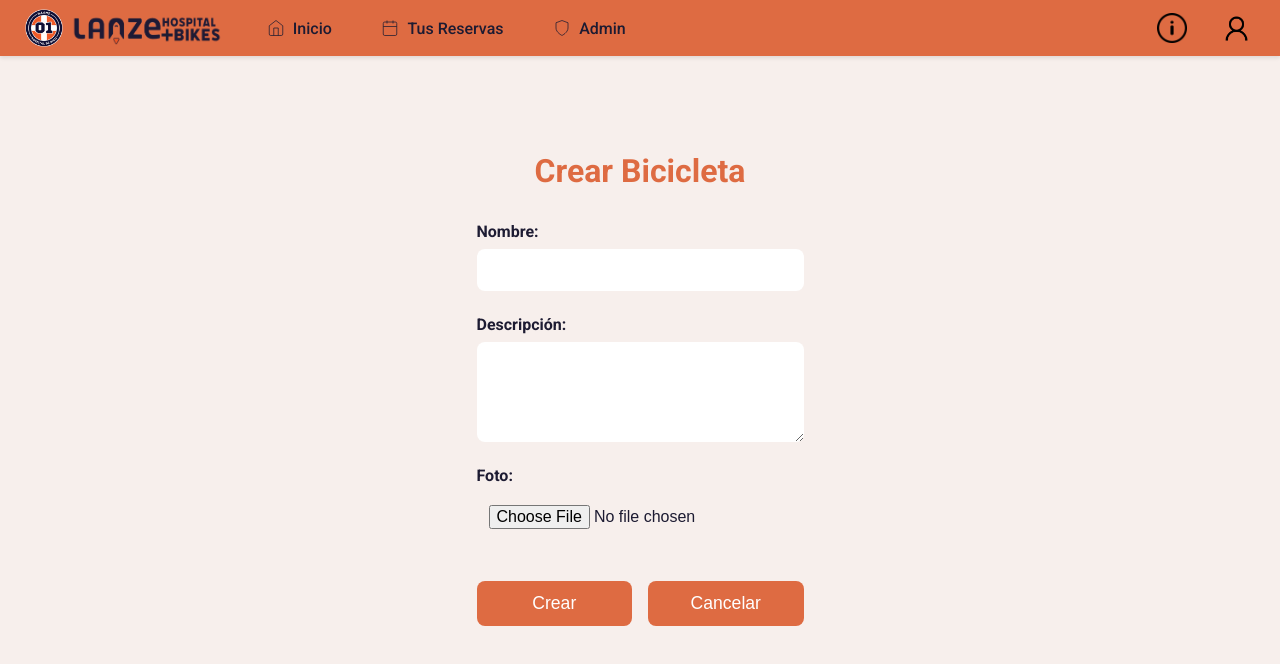
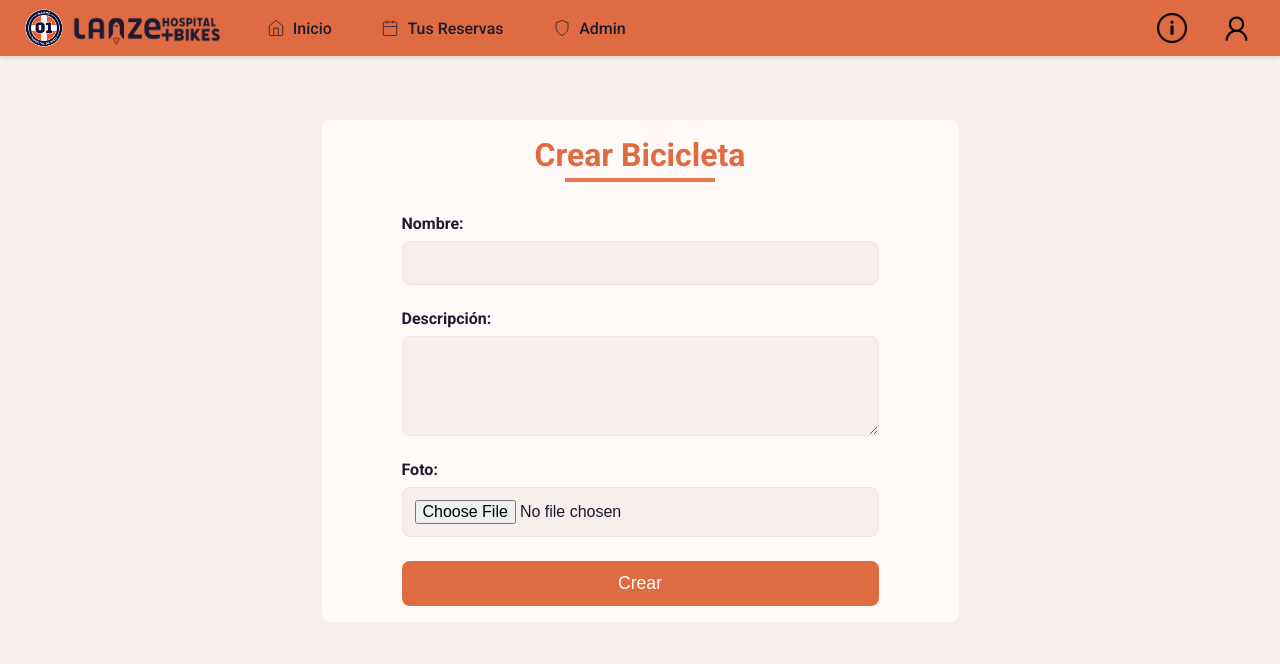
Before and after one commit to Bicis-HLanz/hopital-bicis, a Next.js app: page /gestionar/bicicletas/crearBicicleta in a window 1280 px wide. Shown: the top 664 px of the page. Built offline with nearby package versions, Linux system fonts and the light colour scheme.

Commit message:
hecha pantalla crear bicicleta con funcionalidad

```diff
--- a/app/(app)/gestionar/bicicletas/crearBicicleta/page.module.css
+++ b/app/(app)/gestionar/bicicletas/crearBicicleta/page.module.css
@@ -1,7 +1,29 @@
 .formContainer {
-  max-width: 600px;
   margin: 0 auto;
-  padding: 2rem;
+  padding: 1rem 5rem;
+  border-radius: 8px;
+  background-color: var(--background-light)
+}
+
+.successMessage {
+  color: #2e7d32;
+  font-size: 0.85rem;
+  margin-top: 0.5rem;
+  background-color: #e8f5e9;
+  padding: 0.4rem 0.8rem;
+  border-left: 2px solid #4caf50;
+  animation: fadeIn 0.3s ease-out;
+  text-align: center;
+}
+
+.errorMessage {
+  color: #dc3545;
+  font-size: 0.85rem;
+  margin-top: 0.5rem;
+  padding: 0.4rem 0.8rem;
+  background-color: rgba(220, 53, 69, 0.05);
+  border-left: 2px solid #dc3545;
+  text-align: center;
 }
 
 .title {
@@ -9,6 +31,20 @@
   color: var(--primary);
   margin-bottom: 2rem;
   text-align: center;
+  text-align: center;
+  position: relative;
+  padding-bottom: 0.5rem;
+}
+
+.title::after {
+  content: "";
+  position: absolute;
+  bottom: 0;
+  left: 50%;
+  transform: translateX(-50%);
+  width: 150px;
+  height: 4px;
+  background-color: var(--accent);
 }
 
 .form {
@@ -28,10 +64,12 @@
 .textarea,
 .inputFile {
   padding: 0.75rem;
+  padding-right: 10rem;
   font-size: 1rem;
-  border: 1px solid var(--border-color);
+  border: 1px solid var(--accent2);
   border-radius: 8px;
   margin-top: 0.5rem;
+  background-color: var(--background);
 }
 
 .textarea {
@@ -43,7 +81,6 @@
   display: flex;
   justify-content: space-between;
   gap: 1rem;
-  margin-top: 1rem;
 }
 
 .createButton {
@@ -61,19 +98,3 @@
 .createButton:hover {
   background-color: var(--secondary);
 }
-
-.cancelButton {
-  flex: 1;
-  background-color: var(--primary);
-  color: white;
-  padding: 0.75rem;
-  font-size: 1.1rem;
-  border: none;
-  border-radius: 8px;
-  cursor: pointer;
-  transition: all 0.3s ease;
-}
-
-.cancelButton:hover {
-  background-color: var(--secondary);
-}
--- a/app/(app)/gestionar/bicicletas/crearBicicleta/page.tsx
+++ b/app/(app)/gestionar/bicicletas/crearBicicleta/page.tsx
@@ -1,42 +1,26 @@
 'use client';
 
-import { useState } from "react";
-import { useRouter } from "next/navigation";
+import { useActionState, useState } from "react";
 import styles from "./page.module.css";
+import { createBicycle } from "@/actions";
 
 export default function CrearBicicletaPage() {
-  const router = useRouter();
   const [name, setName] = useState("");
   const [description, setDescription] = useState("");
-  const [imageFile, setImageFile] = useState<File | null>(null);
-  const [loading, setLoading] = useState(false);
 
-  const handleImageChange = (e: React.ChangeEvent<HTMLInputElement>) => {
-    if (e.target.files && e.target.files[0]) {
-      setImageFile(e.target.files[0]);
-    }
+  const initialState = {
+    message: "",
   };
 
-  const handleSubmit = async (e: React.FormEvent) => {
-    e.preventDefault();
-    setLoading(true);
-
-    try {
-     console.log("Creando bicicleta:", { name, description, imageFile });
-
-      router.push("/bicicletas");
-    } catch (error) {
-      console.error("Error al crear bicicleta:", error);
-      alert("Error al crear la bicicleta");
-    } finally {
-      setLoading(false);
-    }
-  };
+  const [state, formAction, pending] = useActionState(
+    createBicycle,
+    initialState
+  );
 
   return (
     <div className={styles.formContainer}>
       <h1 className={styles.title}>Crear Bicicleta</h1>
-      <form className={styles.form} onSubmit={handleSubmit}>
+      <form className={styles.form} action={formAction}>
         <label className={styles.label}>
           Nombre:
           <input
@@ -44,6 +28,9 @@ export default function CrearBicicletaPage() {
             value={name}
             onChange={(e) => setName(e.target.value)}
             required
+            maxLength={30}
+            name="name"
+            id="name"
             className={styles.input}
           />
         </label>
@@ -54,6 +41,9 @@ export default function CrearBicicletaPage() {
             value={description}
             onChange={(e) => setDescription(e.target.value)}
             required
+            maxLength={300}
+            name="description"
+            id="description"
             className={styles.textarea}
           />
         </label>
@@ -63,25 +53,21 @@ export default function CrearBicicletaPage() {
           <input
             type="file"
             accept="image/*"
-            onChange={handleImageChange}
+            name="photo"
+            id="photo"
             className={styles.inputFile}
           />
         </label>
 
+        {state?.message.includes("error") && <p className={styles.errorMessage}>{state.message}</p>}
+        {state?.message.includes("éxito") && <p className={styles.successMessage}>{state.message}</p>}
         <div className={styles.buttonGroup}>
           <button
             type="submit"
             className={styles.createButton}
-            disabled={loading}
+            disabled={pending}
           >
-            {loading ? "Creando..." : "Crear"}
-          </button>
-          <button
-            type="button"
-            onClick={() => router.push("/bicicletas")}
-            className={styles.cancelButton}
-          >
-            Cancelar
+            {pending ? "Creando..." : "Crear"}
           </button>
         </div>
       </form>
--- a/app/(app)/gestionar/bicicletas/page.tsx
+++ b/app/(app)/gestionar/bicicletas/page.tsx
@@ -24,7 +24,6 @@ export default async function Page() {
                 className={styles.cardImage}
               />
               <h2 className={styles.userName}>{bicycle.name}</h2>
-              <p className={styles.userId}>ID: {bicycle.$id}</p>
             </div>
             <BorrarBiciButton bicycle={bicycle} />
           </div>
--- a/app/actions.ts
+++ b/app/actions.ts
@@ -247,3 +247,36 @@ export async function deleteBicycle(bicycleId: string) {
     return { message: "Error al eliminar la bicicleta: " + error };
   }
 }
+
+export async function createBicycle(  prevState: { message: string },
+  formData: FormData) {
+  const data = Object.fromEntries(formData.entries()) as {
+    name: string;
+    description: string;
+    photo: File;
+  };
+
+  const {name,description} = data;
+
+
+  const { databases, storage, account } = await createSessionClient();
+  const databaseId = process.env.NEXT_PUBLIC_APPWRITE_DATABASE_ID!;
+  const collectionId = process.env.NEXT_PUBLIC_APPWRITE_COLLECTION_ID!;
+  const bucketId = process.env.NEXT_PUBLIC_APPWRITE_BUCKET_ID!;
+  const imageId = ID.unique();
+  console.log(formData);
+  console.log("subiendo como " + (await account.get()).labels)
+  try {
+    await storage.createFile(bucketId, imageId, data.photo);
+    await databases.createDocument(databaseId,collectionId, ID.unique(), {
+      name,
+      description,
+      imageId
+    });
+    console.log("subido");
+    return { message: "Bicicleta creada con éxito" };
+  } catch (error) {
+    console.log(error);
+    return { message: "Error al crear la bicicleta: " + error };
+  }
+}
--- a/app/components/borrarBiciButton/BorrarBiciButton.tsx
+++ b/app/components/borrarBiciButton/BorrarBiciButton.tsx
@@ -2,6 +2,7 @@
 
 import { deleteBicycle } from "@/actions";
 import { useState } from "react";
+import styles from "./BorrarBiciButton.module.css";
 
 export default function BorrarBiciButton({ bicycle }: { bicycle: { $id: string } }) {
     const [isLoading, setIsLoading] = useState(false);
@@ -18,6 +19,7 @@ export default function BorrarBiciButton({ bicycle }: { bicycle: { $id: string }
     <button
               disabled={isLoading}
               onClick={handleDelete}
+              className={styles.customButton}
             >
               Borrar bicicleta
             </button>
```
Also changed, not shown: app/(app)/gestionar/bicicletas/page.module.css (+0 -15 lines), app/components/borrarBiciButton/BorrarBiciButton.module.css (added, +14 -0 lines).
